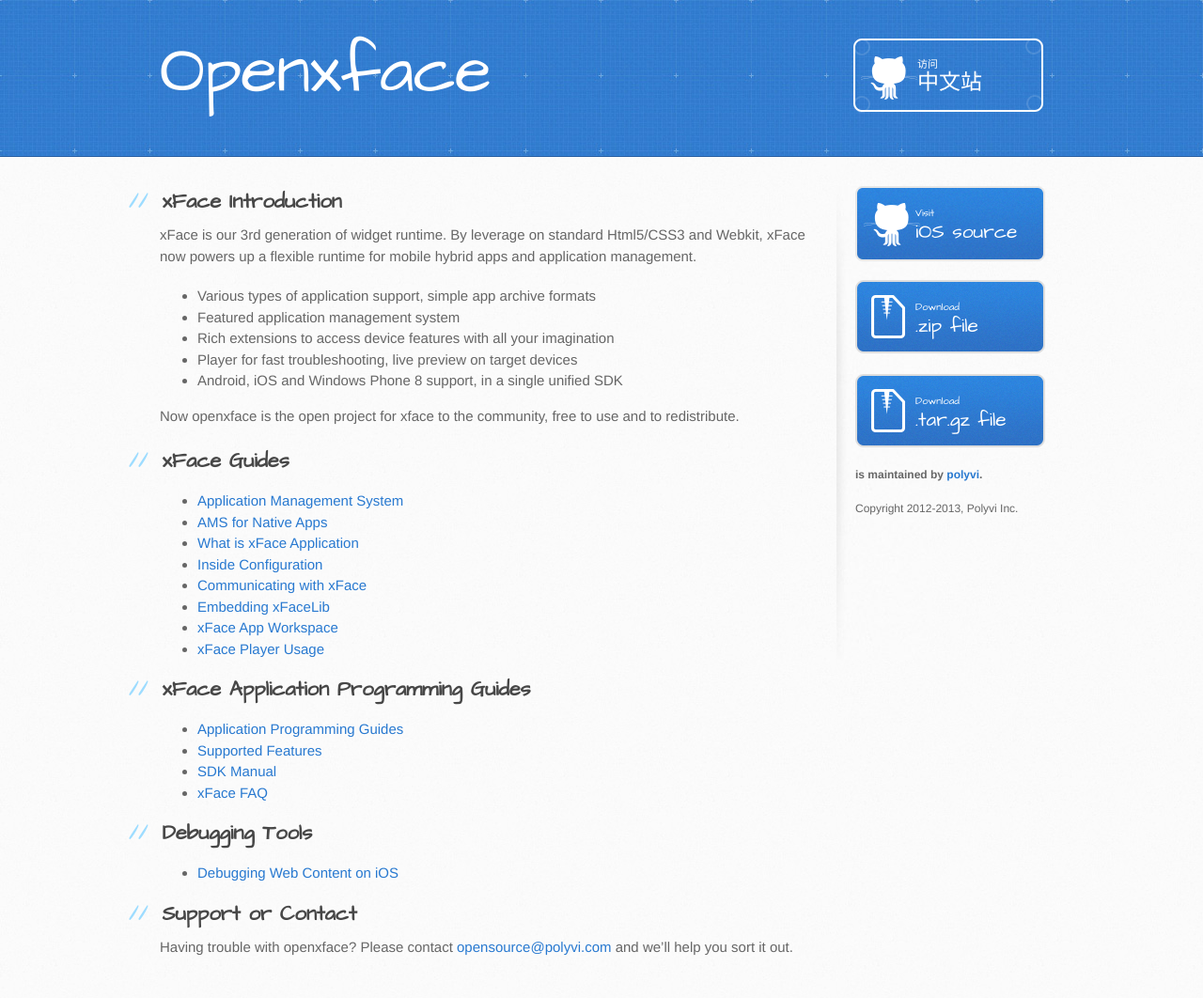
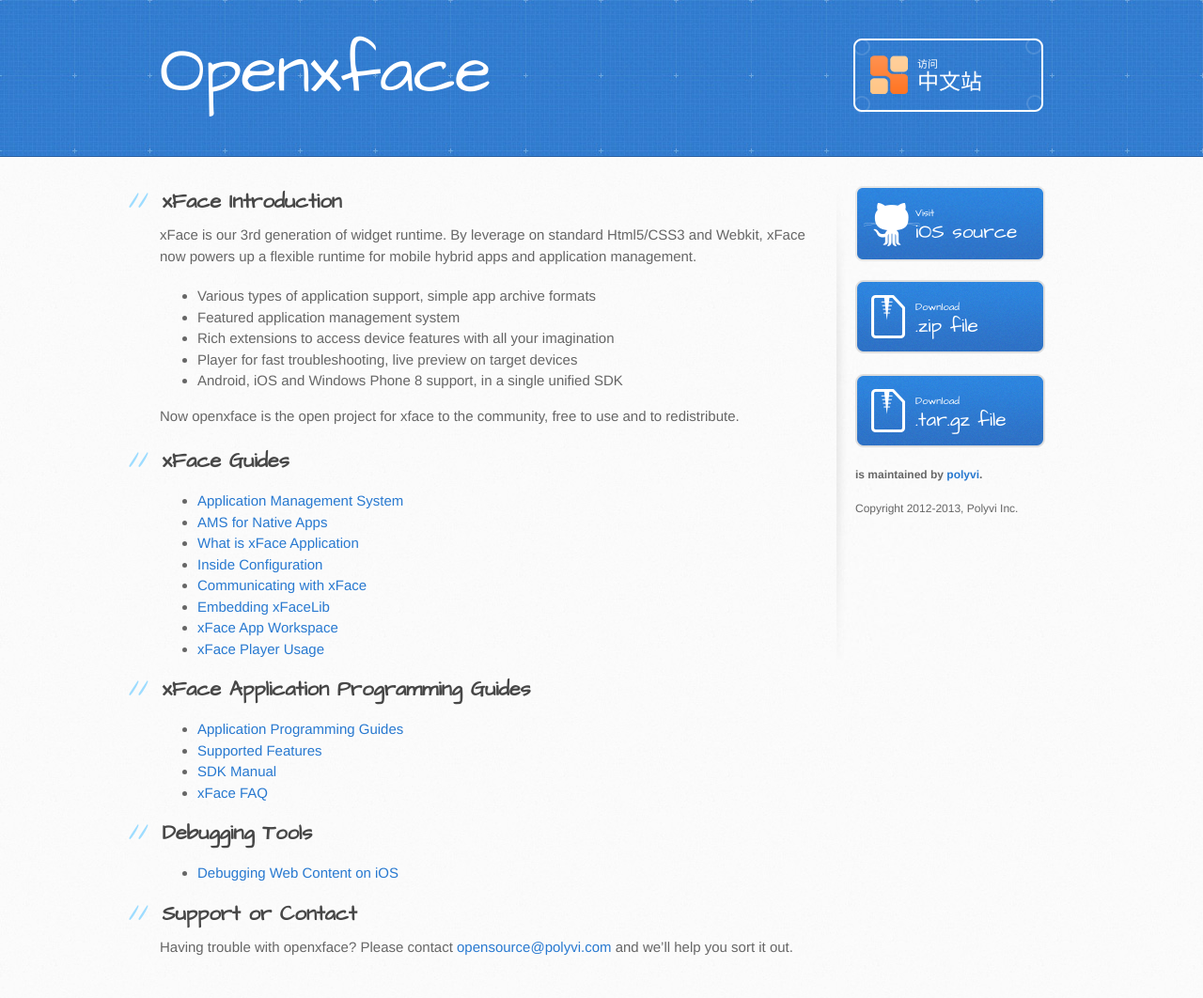
Before and after one commit to polyvi/openxface, a Jekyll site: the page built from index.html, in a window 1280 px wide. Shown: the whole page at 94% size. Built offline with Jekyll 4.4.1, drawn with Linux system fonts in a browser that asks for light colours.

Commit message:
linked to xface logo

```diff
--- a/stylesheets/stylesheet.css
+++ b/stylesheets/stylesheet.css
@@ -162,7 +162,7 @@
   position: absolute;
   right: 0;
   top: 0;
-  background: transparent url(../images/github-button.png) 0 0 no-repeat;
+  background: transparent url(../images/xface-button.png) 0 0 no-repeat;
 }
 aside a.button {
   width: 138px;
```
